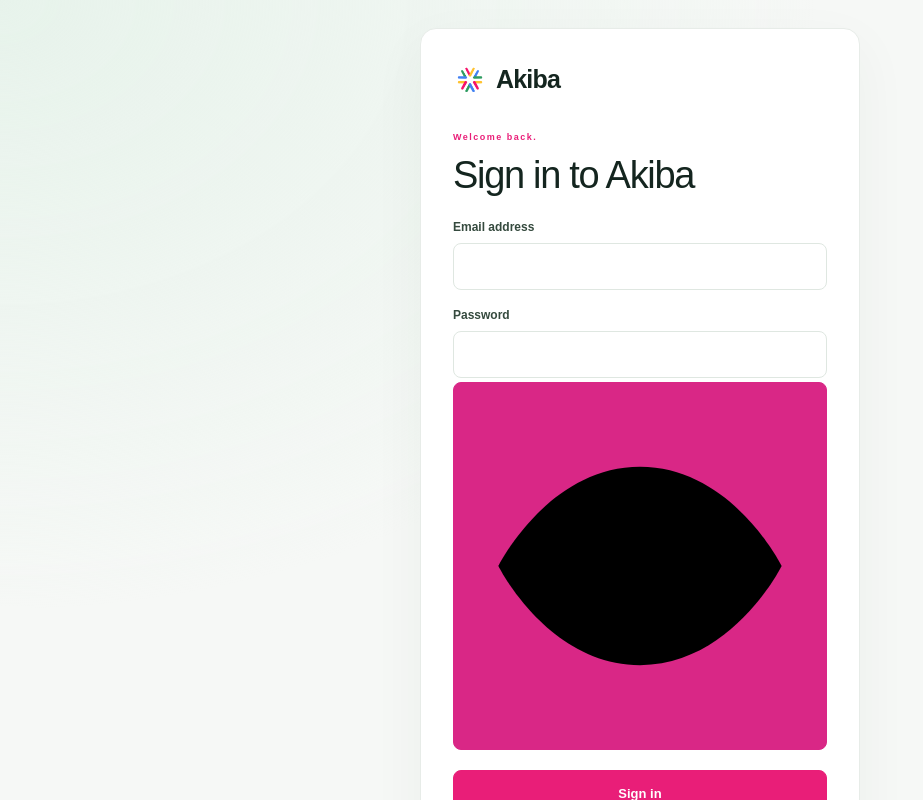
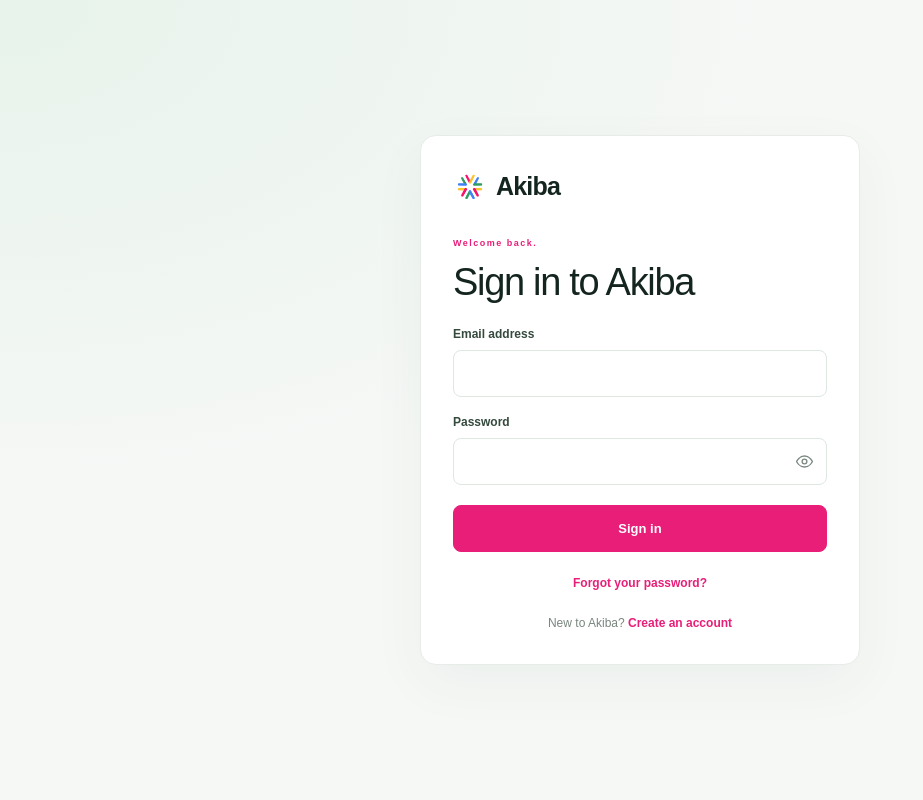
Before and after one commit to aogajoseph/akiba, a Next.js app: page /login in a window 1280 px wide. Shown: the top 800 px of the page, without its empty margins (0-923 px from the left). Built offline with nearby package versions, Linux system fonts and the light colour scheme; no server answers.

Commit message:
Style auth password visibility and strength meter

```diff
--- a/app/globals.css
+++ b/app/globals.css
@@ -1030,3 +1030,22 @@
  .ak-finance-history-row{gap:8px}
  .ak-finance-history-row>strong{font-size:9px}
 }
+
+
+/* Auth form password visibility and informational strength meter */
+.auth-password-field{position:relative;display:block;width:100%}
+.auth-password-field>input{padding-right:48px!important}
+.auth-form .auth-password-toggle{position:absolute;top:50%;right:5px;width:36px;height:36px;min-width:36px;margin:0;padding:8px;display:grid;place-items:center;transform:translateY(-50%);border:0;border-radius:7px;background:transparent;color:#7b8981;cursor:pointer}
+.auth-form .auth-password-toggle:hover{transform:translateY(-50%);border:0;background:#f7f1f4;color:#E91E78}
+.auth-form .auth-password-toggle:active{transform:translateY(-50%)}
+.auth-password-toggle svg{width:19px;height:19px;fill:none;stroke:currentColor;stroke-width:1.7;stroke-linecap:round;stroke-linejoin:round}
+.auth-form .auth-password-toggle:focus-visible{outline:2px solid #E91E78;outline-offset:1px}
+.password-strength{display:grid;gap:6px;margin-top:2px}
+.password-strength-heading{color:#87938c;font-size:11px;font-weight:400}
+.password-strength-heading strong{color:#64736a;font-weight:650}
+.password-strength-meter{display:grid;grid-template-columns:repeat(4,minmax(0,1fr));gap:5px}
+.password-strength-segment{height:4px;border-radius:10px;background:#e8ece9;transition:background .18s ease}
+.password-strength-segment.is-level-1{background:#df7777}
+.password-strength-segment.is-level-2{background:#e6b65d}
+.password-strength-segment.is-level-3{background:#6da9a0}
+.password-strength-segment.is-level-4{background:#4b9b68}
```
